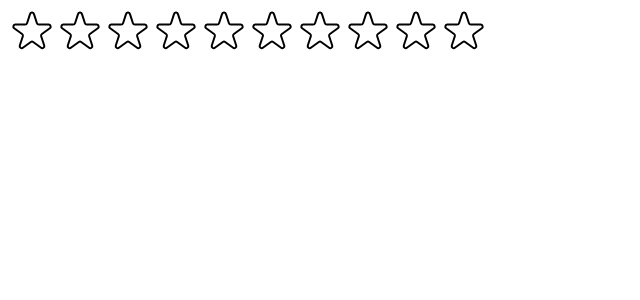
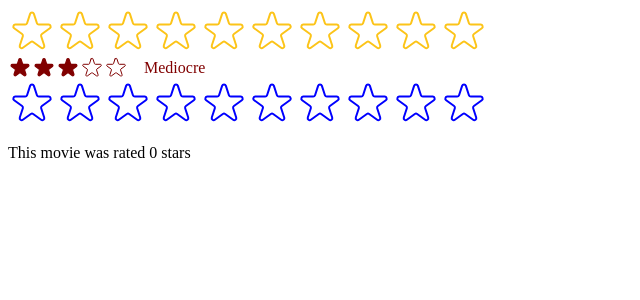
Before and after one commit to eattrenclenhard/usePopcorn, a React (Vite) app: page / in a window 1280 px wide. Shown: the top 300 px of the page, without its empty margins (0-640 px from the left). Built offline with nearby package versions, Linux system fonts and the light colour scheme.

Commit message:
Define public API to allow customizations -rating scale -color -size -custom class name -custom set of text labels -default/initial rating -make rating value available outside the component

```diff
--- a/src/StarRating.jsx
+++ b/src/StarRating.jsx
@@ -10,21 +10,32 @@ const starContainerStyle = {
   display: "flex",
 };
 
-const textStyle = {
-  lineHeight: "1",
-  margin: "0",
-};
-
-export default function StarRating({ maxRating = 10 }) {
-  const [rating, setRating] = useState(0);
+export default function StarRating({
+  maxRating = 5,
+  color = "#fcc419",
+  size = 48,
+  className = "",
+  messages = [],
+  defaultRating = 0,
+  onSetRating,
+}) {
+  const [rating, setRating] = useState(defaultRating);
   const [tempRating, setTempRating] = useState(0);
 
   function handleRating(rating) {
     setRating(rating);
+    onSetRating(rating);
   }
 
+  const textStyle = {
+    lineHeight: "1",
+    margin: "0",
+    color,
+    fontSize: `${size / 1.5}px`,
+  };
+
   return (
-    <div style={containerStyle}>
+    <div style={containerStyle} className={className}>
       <div style={starContainerStyle}>
         {Array.from({ length: maxRating }, (_, i) => (
           <Star
@@ -35,22 +46,30 @@ export default function StarRating({ maxRating = 10 }) {
             onRate={() => handleRating(i + 1)}
             onHoverIn={() => setTempRating(i + 1)}
             onHoverOut={() => setTempRating(0)}
+            color={color}
+            size={size}
           />
         ))}
       </div>
-      <p style={textStyle}>{tempRating || rating || ""}</p>
+      <p style={textStyle}>
+        {(messages.length === maxRating
+          ? messages[tempRating ? tempRating - 1 : rating - 1]
+          : tempRating) ||
+          rating ||
+          ""}
+      </p>
     </div>
   );
 }
 
-const starStyle = {
-  width: `48px`,
-  height: `48px`,
-  display: "block",
-  cursor: "pointer",
-};
+function Star({ onRate, full, onHoverIn, onHoverOut, color, size }) {
+  const starStyle = {
+    width: `${size}px`,
+    height: `${size}px`,
+    display: "block",
+    cursor: "pointer",
+  };
 
-function Star({ onRate, full, onHoverIn, onHoverOut }) {
   return (
     <span
       role="button"
@@ -63,8 +82,8 @@ function Star({ onRate, full, onHoverIn, onHoverOut }) {
         <svg
           xmlns="http://www.w3.org/2000/svg"
           viewBox="0 0 20 20"
-          fill="#000"
-          stroke="#000"
+          fill={color}
+          stroke={color}
         >
           <path d="M9.049 2.927c.3-.921 1.603-.921 1.902 0l1.07 3.292a1 1 0 00.95.69h3.462c.969 0 1.371 1.24.588 1.81l-2.8 2.034a1 1 0 00-.364 1.118l1.07 3.292c.3.921-.755 1.688-1.54 1.118l-2.8-2.034a1 1 0 00-1.175 0l-2.8 2.034c-.784.57-1.838-.197-1.539-1.118l1.07-3.292a1 1 0 00-.364-1.118L2.98 8.72c-.783-.57-.38-1.81.588-1.81h3.461a1 1 0 00.951-.69l1.07-3.292z" />
         </svg>
@@ -73,7 +92,7 @@ function Star({ onRate, full, onHoverIn, onHoverOut }) {
           xmlns="http://www.w3.org/2000/svg"
           fill="none"
           viewBox="0 0 24 24"
-          stroke="#000"
+          stroke={color}
         >
           <path
             strokeLinecap="round"
--- a/src/main.jsx
+++ b/src/main.jsx
@@ -3,10 +3,30 @@ import { createRoot } from "react-dom/client";
 // import "./index.css";
 // import App from './App.jsx'
 import StarRating from "./StarRating";
+import { useState } from "react";
+
+function ThirdPartyStar() {
+  const [movieRating, setMovieRating] = useState(0);
+  return (
+    <div>
+      {/* allow user to specify handler function/pass as prop */}
+      <StarRating color="blue" maxRating={10} onSetRating={setMovieRating} />
+      <p>This movie was rated {movieRating} stars</p>
+    </div>
+  );
+}
 
 createRoot(document.getElementById("root")).render(
   <StrictMode>
     {/* <App /> */}
     <StarRating maxRating={10} />
+    <StarRating
+      size={24}
+      color="maroon"
+      className="test"
+      messages={["Terrible", "Bad", "Mediocre", "Good", "Amazing"]}
+      defaultRating={3}
+    />
+    <ThirdPartyStar />
   </StrictMode>
 );
```
